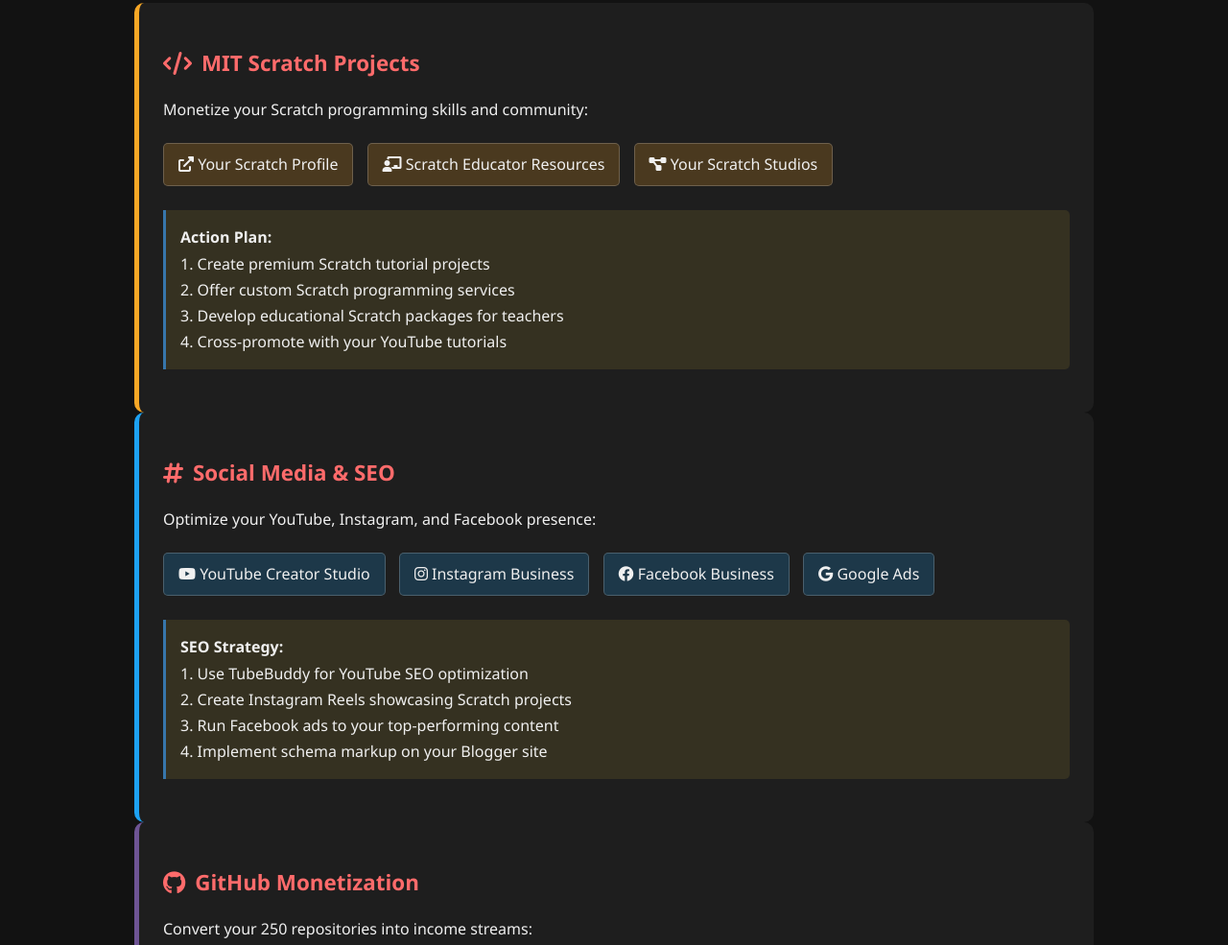
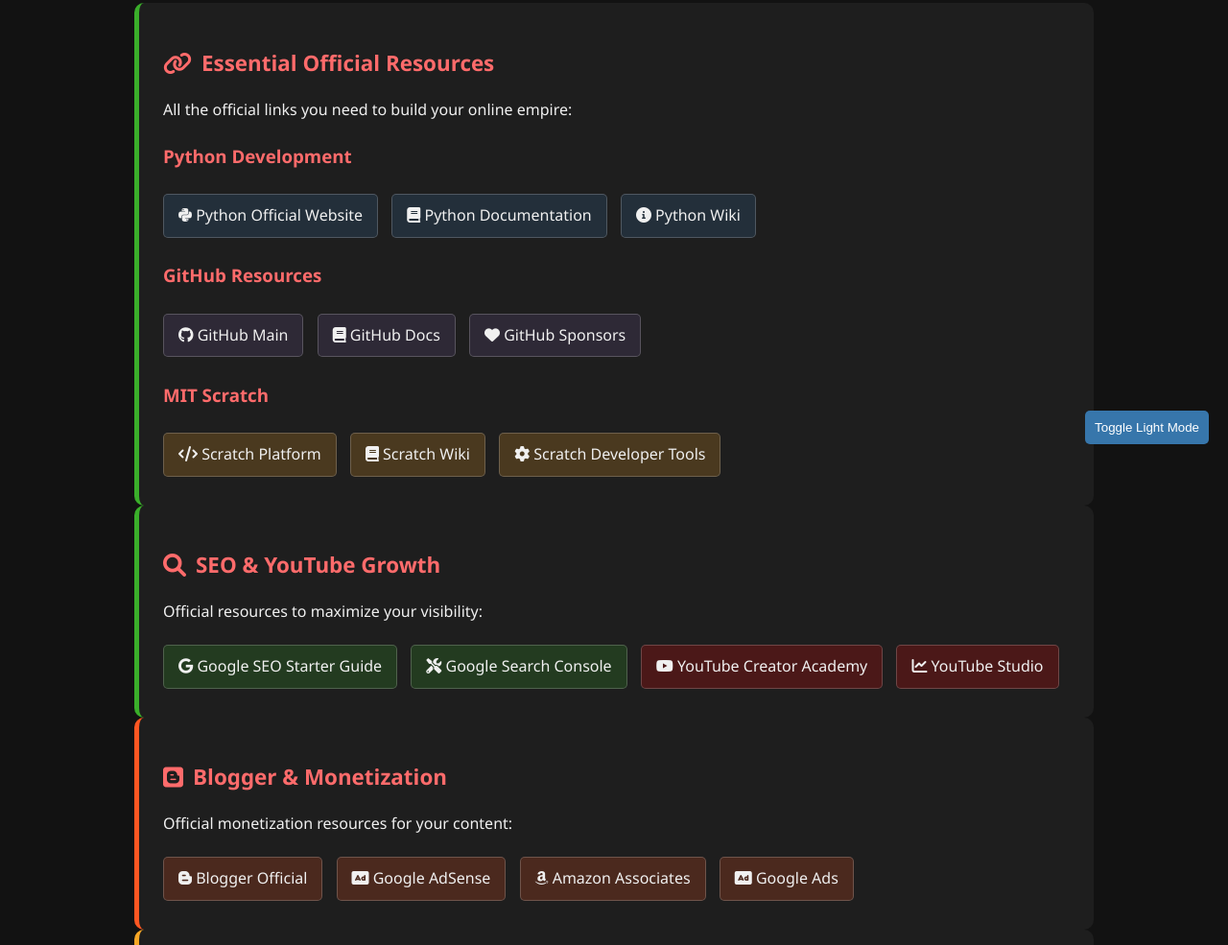
Before and after one commit to KhanRiyazi/touch-to-earn, a plain HTML site: page index.html in a window 1280 px wide. Shown: the part 317-1302 px from the top of the page at 96% size. Drawn offline with Linux system fonts and the light colour scheme.

Commit message:
Modified for wiki Officials

```diff
--- a/index.html
+++ b/index.html
@@ -18,6 +18,8 @@
             --dark-bg: #121212;
             --card-bg: #1E1E1E;
             --text-light: #F0F0F0;
+            --youtube-red: #FF0000;
+            --seo-green: #3AAE2A;
         }
         body {
             font-family: 'Segoe UI', system-ui, sans-serif;
@@ -54,6 +56,8 @@
         .step-blogger { border-color: var(--blogger-orange); }
         .step-scratch { border-color: var(--scratch-orange); }
         .step-social { border-color: var(--social-blue); }
+        .step-youtube { border-color: var(--youtube-red); }
+        .step-seo { border-color: var(--seo-green); }
         .step-title {
             font-size: 1.4rem;
             margin-bottom: 15px;
@@ -88,6 +92,8 @@
         .blogger-link { background: rgba(255,87,34,0.2); }
         .scratch-link { background: rgba(247,167,38,0.2); }
         .social-link { background: rgba(29,161,242,0.2); }
+        .youtube-link { background: rgba(255,0,0,0.2); }
+        .seo-link { background: rgba(58,174,42,0.2); }
         .workflow {
             margin: 30px 0;
             padding: 20px;
@@ -131,7 +137,84 @@
         GitHub Repos + Scratch Projects → Social Media Growth → Blogger Content → Canva Design → Python Automation → Django API → Machine Learning → Income Streams
     </div>
 
-    <!-- New: MIT Scratch Section -->
+    <!-- Official Resources Section -->
+    <div class="step step-seo">
+        <h2 class="step-title"><i class="fas fa-link"></i> Essential Official Resources</h2>
+        <p>All the official links you need to build your online empire:</p>
+
+        <h3>Python Development</h3>
+        <a href="https://www.python.org/" class="official-link python-link" target="_blank">
+            <i class="fab fa-python"></i> Python Official Website
+        </a>
+        <a href="https://docs.python.org/3/" class="official-link python-link" target="_blank">
+            <i class="fas fa-book"></i> Python Documentation
+        </a>
+        <a href="https://wiki.python.org/moin/" class="official-link python-link" target="_blank">
+            <i class="fas fa-info-circle"></i> Python Wiki
+        </a>
+
+        <h3>GitHub Resources</h3>
+        <a href="https://github.com/" class="official-link github-link" target="_blank">
+            <i class="fab fa-github"></i> GitHub Main
+        </a>
+        <a href="https://docs.github.com/" class="official-link github-link" target="_blank">
+            <i class="fas fa-book"></i> GitHub Docs
+        </a>
+        <a href="https://github.com/sponsors" class="official-link github-link" target="_blank">
+            <i class="fas fa-heart"></i> GitHub Sponsors
+        </a>
+
+        <h3>MIT Scratch</h3>
+        <a href="https://scratch.mit.edu/" class="official-link scratch-link" target="_blank">
+            <i class="fas fa-code"></i> Scratch Platform
+        </a>
+        <a href="https://en.scratch-wiki.info/" class="official-link scratch-link" target="_blank">
+            <i class="fas fa-book"></i> Scratch Wiki
+        </a>
+        <a href="https://scratch.mit.edu/developers" class="official-link scratch-link" target="_blank">
+            <i class="fas fa-cog"></i> Scratch Developer Tools
+        </a>
+    </div>
+
+    <!-- SEO & YouTube Section -->
+    <div class="step step-seo">
+        <h2 class="step-title"><i class="fas fa-search"></i> SEO & YouTube Growth</h2>
+        <p>Official resources to maximize your visibility:</p>
+
+        <a href="https://developers.google.com/search/docs/beginner/seo-starter-guide" class="official-link seo-link" target="_blank">
+            <i class="fab fa-google"></i> Google SEO Starter Guide
+        </a>
+        <a href="https://search.google.com/search-console" class="official-link seo-link" target="_blank">
+            <i class="fas fa-tools"></i> Google Search Console
+        </a>
+        <a href="https://creatoracademy.youtube.com/" class="official-link youtube-link" target="_blank">
+            <i class="fab fa-youtube"></i> YouTube Creator Academy
+        </a>
+        <a href="https://studio.youtube.com/" class="official-link youtube-link" target="_blank">
+            <i class="fas fa-chart-line"></i> YouTube Studio
+        </a>
+    </div>
+
+    <!-- Blogger & Monetization Section -->
+    <div class="step step-blogger">
+        <h2 class="step-title"><i class="fab fa-blogger"></i> Blogger & Monetization</h2>
+        <p>Official monetization resources for your content:</p>
+
+        <a href="https://www.blogger.com/" class="official-link blogger-link" target="_blank">
+            <i class="fab fa-blogger-b"></i> Blogger Official
+        </a>
+        <a href="https://www.google.com/adsense" class="official-link blogger-link" target="_blank">
+            <i class="fas fa-ad"></i> Google AdSense
+        </a>
+        <a href="https://affiliate-program.amazon.com/" class="official-link blogger-link" target="_blank">
+            <i class="fab fa-amazon"></i> Amazon Associates
+        </a>
+        <a href="https://www.google.com/ads/" class="official-link blogger-link" target="_blank">
+            <i class="fas fa-ad"></i> Google Ads
+        </a>
+    </div>
+
+    <!-- MIT Scratch Section -->
     <div class="step step-scratch">
         <h2 class="step-title"><i class="fas fa-code"></i> MIT Scratch Projects</h2>
         <p>Monetize your Scratch programming skills and community:</p>
@@ -155,7 +238,7 @@
         </div>
     </div>
 
-    <!-- New: Social Media SEO Section -->
+    <!-- Social Media SEO Section -->
     <div class="step step-social">
         <h2 class="step-title"><i class="fas fa-hashtag"></i> Social Media & SEO</h2>
         <p>Optimize your YouTube, Instagram, and Facebook presence:</p>
@@ -202,29 +285,6 @@
             1. Add sponsor buttons to top 10 repos<br>
             2. Create premium versions of 5 best scripts<br>
             3. Sell code templates with Canva-designed documentation
-        </div>
-    </div>
-
-    <!-- Blogger Section -->
-    <div class="step step-blogger">
-        <h2 class="step-title"><i class="fab fa-blogger"></i> Blogger Monetization</h2>
-        <p>Monetize your 500 blogs effectively:</p>
-
-        <a href="https://www.blogger.com/blog/posts/3329850273058131444" class="official-link blogger-link" target="_blank">
-            <i class="fas fa-external-link-alt"></i> Your Blogger Site
-        </a>
-        <a href="https://www.google.com/adsense" class="official-link blogger-link" target="_blank">
-            <i class="fas fa-ad"></i> Google AdSense
-        </a>
-        <a href="https://affiliate-program.amazon.com/" class="official-link blogger-link" target="_blank">
-            <i class="fab fa-amazon"></i> Amazon Associates
-        </a>
-
-        <div class="monetization-tip">
-            <strong>Action Plan:</strong><br>
-            1. Add affiliate links to top 20 posts<br>
-            2. Create Canva-designed lead magnets<br>
-            3. Offer sponsored posts to tech companies
         </div>
     </div>
 
@@ -314,5 +374,58 @@
         <li><strong>Day 6:</strong> Create a Scratch tutorial lead magnet for email collection</li>
         <li><strong>Day 7:</strong> Pitch your first sponsored educational tech post</li>
     </ol>
+
+    <script>
+        // Simple JavaScript to enhance user experience
+        document.addEventListener('DOMContentLoaded', function() {
+            // Add click tracking for external links
+            const externalLinks = document.querySelectorAll('a[target="_blank"]');
+            externalLinks.forEach(link => {
+                link.addEventListener('click', function() {
+                    // In a real app, you might send analytics here
+                    console.log('External link clicked:', this.href);
+                });
+            });
+
+            // Add smooth scrolling for anchor links
+            document.querySelectorAll('a[href^="#"]').forEach(anchor => {
+                anchor.addEventListener('click', function(e) {
+                    e.preventDefault();
+                    document.querySelector(this.getAttribute('href')).scrollIntoView({
+                        behavior: 'smooth'
+                    });
+                });
+            });
+
+            // Simple theme switcher (could be enhanced)
+            const darkModeToggle = document.createElement('button');
+            darkModeToggle.textContent = 'Toggle Light Mode';
+            darkModeToggle.style.position = 'fixed';
+            darkModeToggle.style.bottom = '20px';
+            darkModeToggle.style.right = '20px';
+            darkModeToggle.style.padding = '10px';
+            darkModeToggle.style.borderRadius = '5px';
+            darkModeToggle.style.backgroundColor = 'var(--python-blue)';
+            darkModeToggle.style.color = 'white';
+            darkModeToggle.style.border = 'none';
+            darkModeToggle.style.cursor = 'pointer';
+            darkModeToggle.style.zIndex = '1000';
+
+            darkModeToggle.addEventListener('click', function() {
+                document.body.classList.toggle('light-mode');
+                if (document.body.classList.contains('light-mode')) {
+                    document.body.style.backgroundColor = '#f5f5f5';
+                    document.body.style.color = '#333';
+                    this.textContent = 'Toggle Dark Mode';
+                } else {
+                    document.body.style.backgroundColor = 'var(--dark-bg)';
+                    document.body.style.color = 'var(--text-light)';
+                    this.textContent = 'Toggle Light Mode';
+                }
+            });
+
+            document.body.appendChild(darkModeToggle);
+        });
+    </script>
 </body>
 </html>
```
